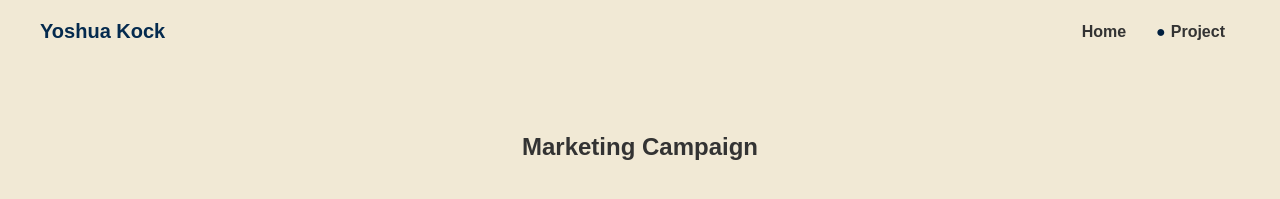
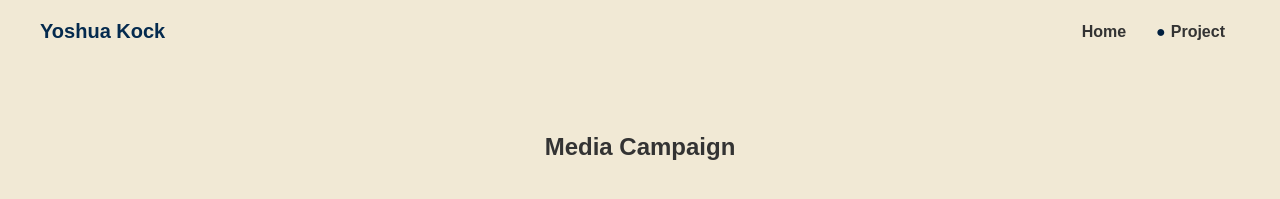
Before and after one commit to yoshgk/portfolio24-25, a plain HTML site: page marketing.html in a window 1280 px wide. Shown: the top 199 px of the page. Drawn offline with Linux system fonts and the light colour scheme.

Commit message:
some tweaks

```diff
--- a/marketing.html
+++ b/marketing.html
@@ -13,7 +13,7 @@
                 <a href="projects.html" id="projects-button" class="nav-link active">Project</a>
                 <div id="project-dropdown">
                     <a href="branding.html">Branding</a>
-                    <a href="marketing.html">Marketing Campaign</a>
+                    <a href="marketing.html">Media Campaign</a>
                     <a href="development.html">Development</a>
                     <a href="projectx.html">Project X</a>
                     <a href="personal.html">Personal</a>
@@ -23,7 +23,7 @@
 
         <main>
             <section class="project-title">
-                <h1>Marketing Campaign</h1>
+                <h1>Media Campaign</h1>
             </section>
 
             <section class="project-container">
@@ -117,7 +117,7 @@
                                 instead of focusing on potential new ones. The poster concept would needed to align now with the Built For You message and
                                 ditch the chalk handprint idea as Monk thought it would cause danger to their climbers who are busy with their activity or
                                 anyone else who tries to reach high and see the posters. The QR scavenger concept would be ditched entirely as it was looked
-                                at as more of a marketing stunt than a marketing campaign. I'll have here the overall document regarding the Built For You
+                                at as more of a marketing stunt than a longterm media campaign. I'll have here the overall document regarding the Built For You
                                 message, which I helped in structuring, and the work I have done explained further ahead.
                             </p>
                         </div>
```
